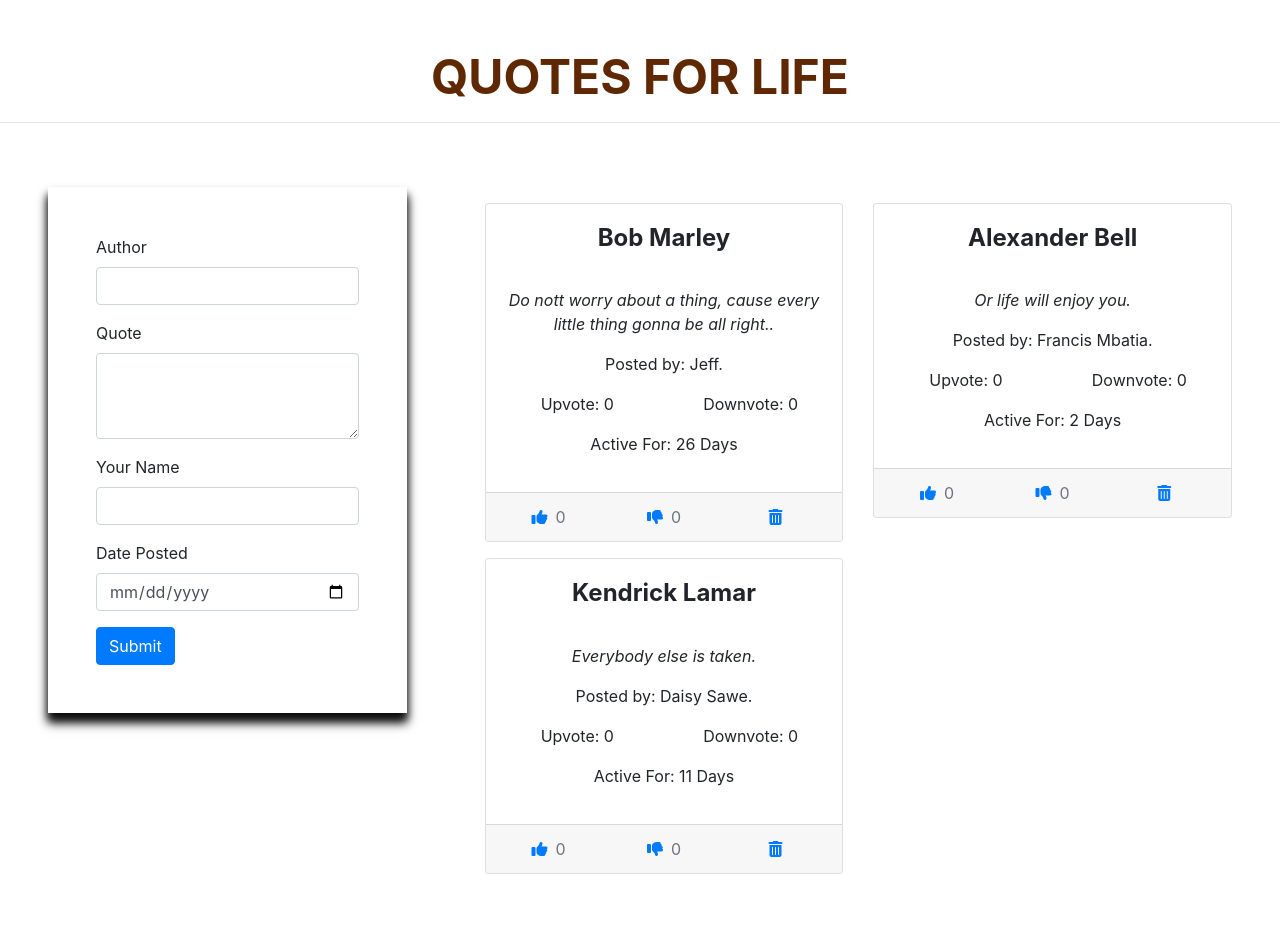
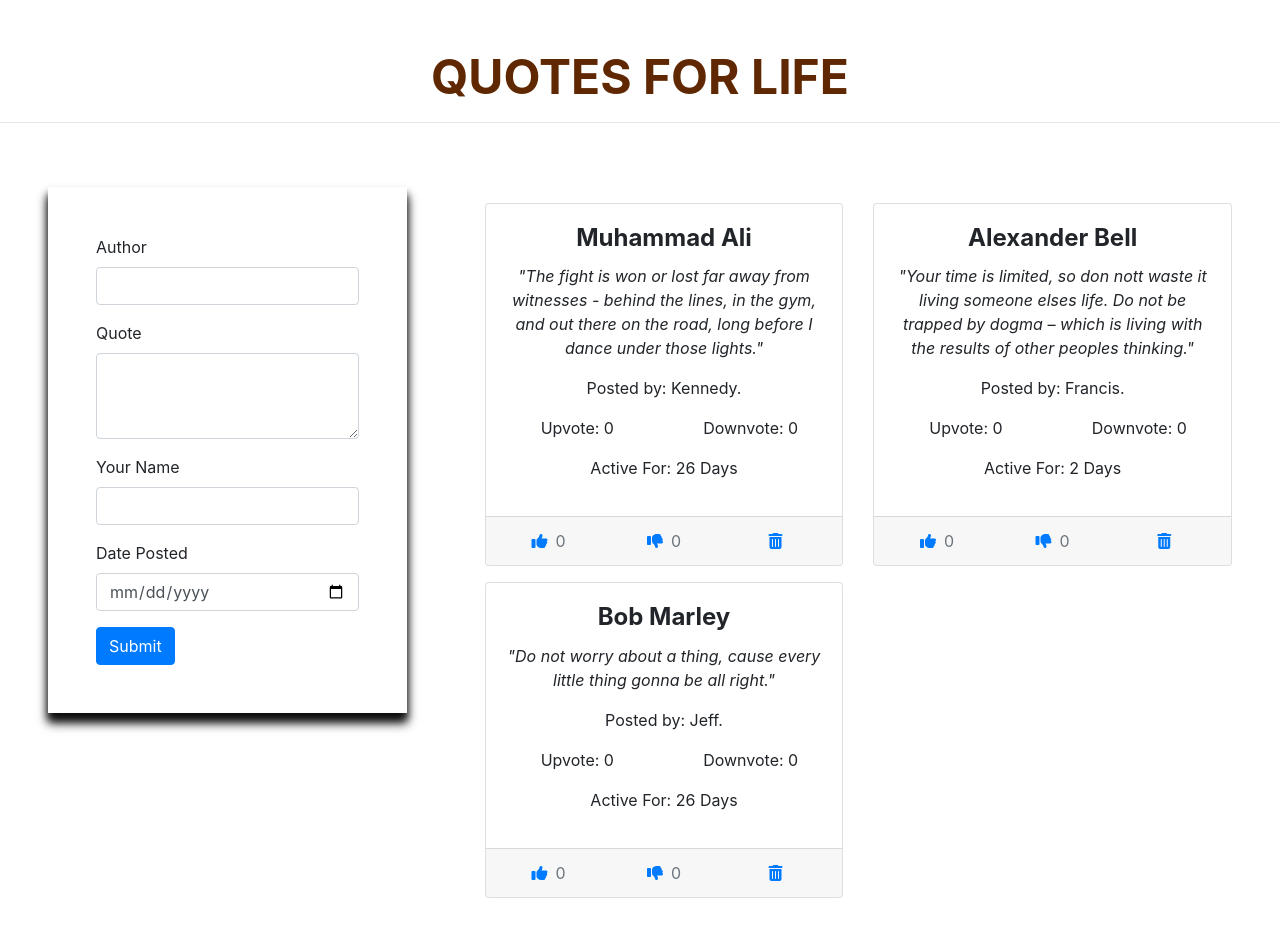
Before and after one commit to Jeff-Mwai/quotes-app, an Angular app: page / in a window 1280 px wide. Shown: the top 936 px of the page. Built offline with nearby package versions, Linux system fonts and the light colour scheme.

Commit message:
Activated the delete, upvote and downvote buttons

```diff
--- a/src/app/component/cards/cards.component.ts
+++ b/src/app/component/cards/cards.component.ts
@@ -8,9 +8,9 @@ import { Quote } from 'src/app/quote';
 })
 export class CardsComponent implements OnInit {
   quotes = [
-    new Quote('Jeff', 'Bob Marley','Do nott worry about a thing, cause every little thing gonna be all right.', new Date(2020, 9, 2)),
-    new Quote('Francis Mbatia', 'Alexander Bell', 'Or life will enjoy you', new Date(2020, 9, 26)),
-    new Quote('Daisy Sawe', 'Kendrick Lamar', 'Everybody else is taken', new Date(2020, 9, 17)),
+    new Quote('Kennedy', 'Muhammad Ali', 'The fight is won or lost far away from witnesses - behind the lines, in the gym, and out there on the road, long before I dance under those lights', new Date(2020, 9, 2)),
+    new Quote('Francis', 'Alexander Bell', 'Your time is limited, so don nott waste it living someone elses life. Do not be trapped by dogma – which is living with the results of other peoples thinking', new Date(2020, 9, 26)),
+    new Quote('Jeff', 'Bob Marley','Do not worry about a thing, cause every little thing gonna be all right', new Date(2020, 9, 2)),
 
   ]
 num1: number;
--- a/src/app/component/quote-details/quote-details.component.html
+++ b/src/app/component/quote-details/quote-details.component.html
@@ -3,9 +3,9 @@
     <!-- Title -->
     <h4 class="card-title"><strong>{{quote.author}}</strong></h4>
     <!-- Subtitle -->
-    <h6 class="font-weight-bold indigo-text py-2">{{quote.quote}}</h6>
+   <!--  <h6 class="font-weight-bold indigo-text py-2">{{quote.quote}}</h6> -->
     <!-- Text -->
-    <p class="card-text"><em>{{quote.quoteDescription}}.</em>
+    <p class="card-text"><em>"{{quote.quoteDescription}}."</em>
     </p>
      <p class="card-text">Posted by: {{quote.name}}.
     </p>
```
